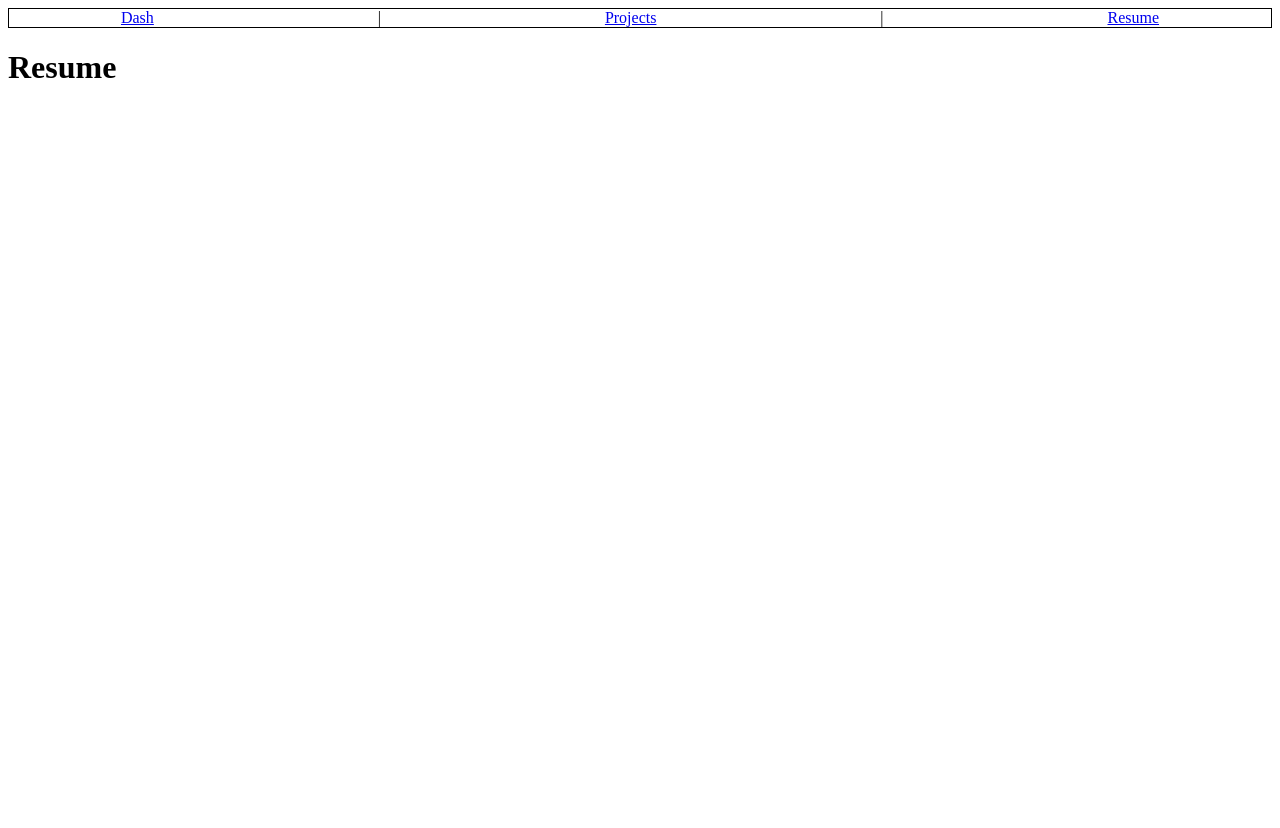
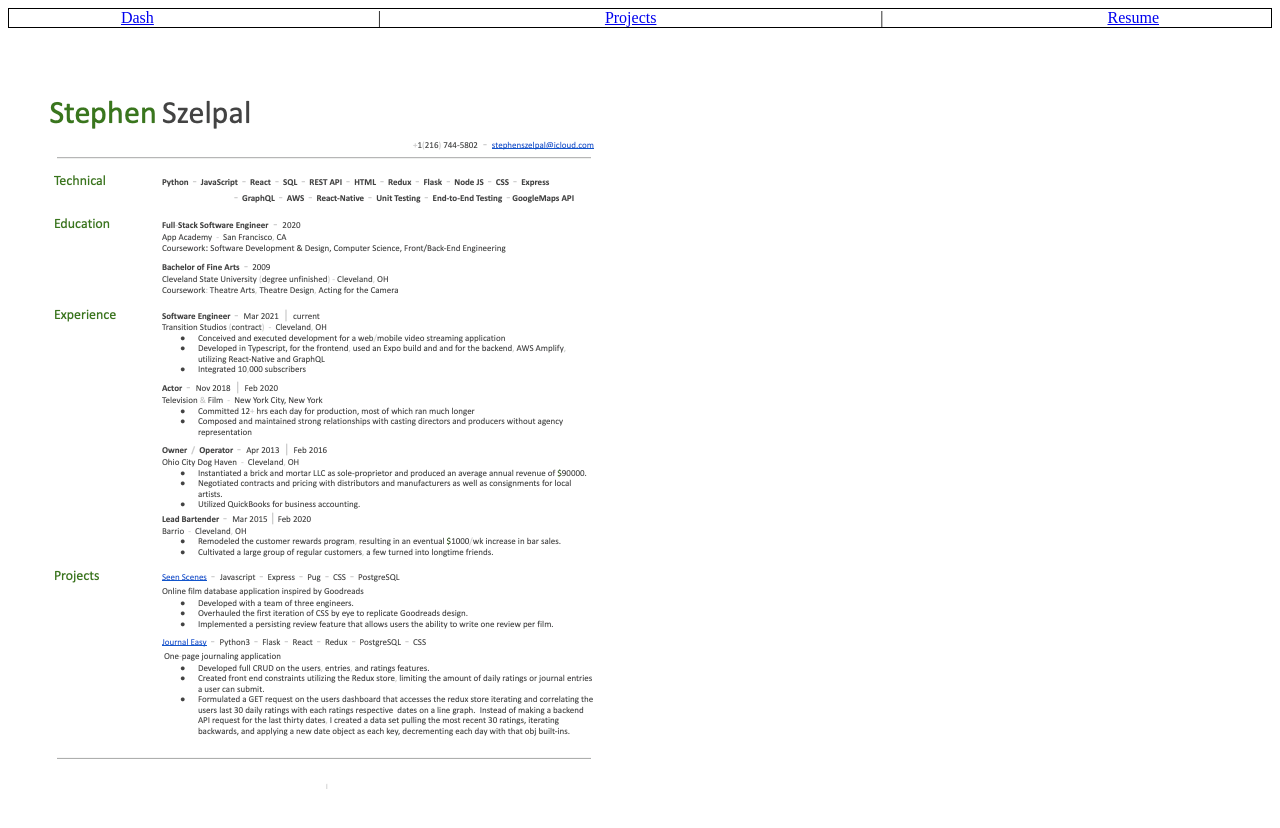
Before and after one commit to StevelandOH/portfolio, a React (Create React App) app: page /StephensAwesomeResume in a window 1280 px wide. Shown: the top 828 px of the page. Before the commit the page ends 800 px from the top, so only its background shows below. Built offline with nearby package versions, Linux system fonts and the light colour scheme.

Commit message:
done for the night

```diff
--- a/src/components/Resume/Resume.css
+++ b/src/components/Resume/Resume.css
@@ -0,0 +1,15 @@
+.resume-container {
+    position: absolute;
+    margin-top: 20px;
+    width: 100%;
+    height: 100%;
+    padding: 10px;
+    overflow: scroll;
+}
+.resume {
+    height: 100%;
+    background: url('../../data/Resume.png');
+    background-repeat: no-repeat;
+    background-origin: padding-box;
+    background-size: auto;
+}
--- a/src/components/Resume/index.js
+++ b/src/components/Resume/index.js
@@ -1,7 +1,14 @@
 import React from 'react';
+import './Resume.css';
 
 function Resume() {
-    return <h1>Resume</h1>;
+    return (
+        <>
+            <div className="resume-container">
+                <div className="resume"></div>
+            </div>
+        </>
+    );
 }
 
 export default Resume;
--- a/src/index.css
+++ b/src/index.css
@@ -1 +1,8 @@
-/* TODO Add site wide styles */
+* {
+    box-sizing: border-box;
+}
+
+body,
+html {
+    height: 100%;
+}
```
